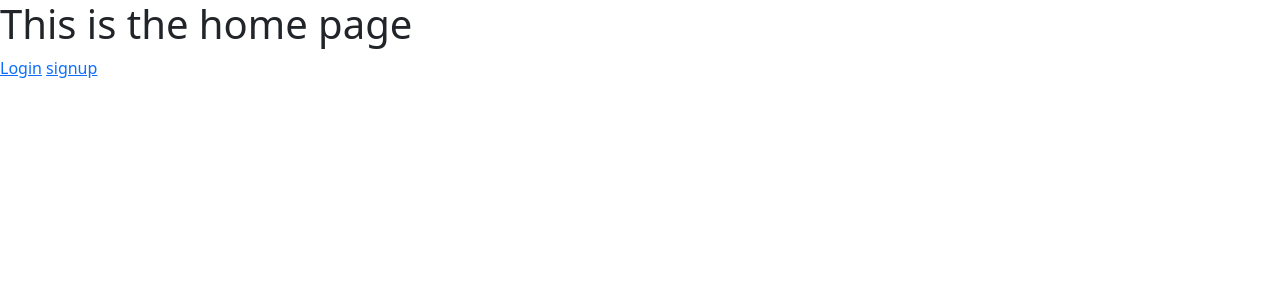
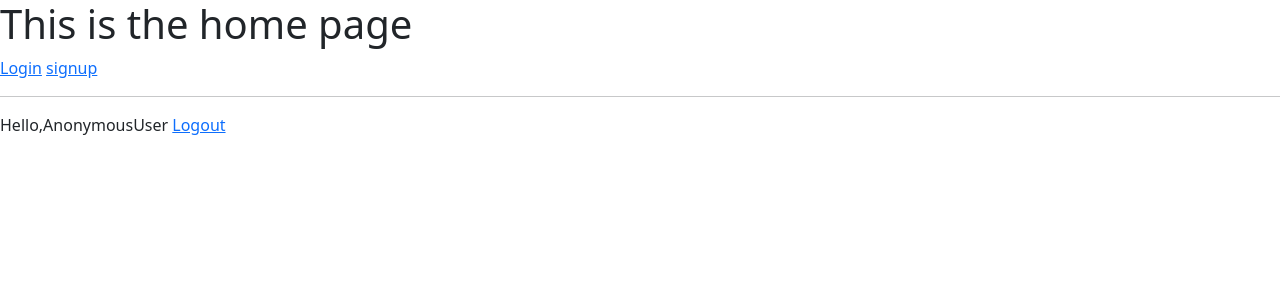
Before and after one commit to dcccalvin/user_authentication, a Django app: page / in a window 1280 px wide. Shown: the top 300 px of the page. Run offline with Django 4.2, Linux system fonts and the light colour scheme.

Commit message:
Users can succesfully logoutt in the home page

```diff
--- a/user_auth/members/templates/others/home.html
+++ b/user_auth/members/templates/others/home.html
@@ -12,5 +12,12 @@
 
     <a href="{% url "login" %} ">Login</a>
     <a href="{% url "register" %} ">signup</a>
+    <hr>
+    <span>
+        Hello,{{request.user}}
+    </span>
+    <span>
+        <a href="{% url 'logout' %}">Logout</a>
+    </span>
 </body>
 </html>
--- a/user_auth/members/urls.py
+++ b/user_auth/members/urls.py
@@ -4,5 +4,6 @@ from . import views
 urlpatterns = [
     path('', views.home, name="home"),
     path('register/', views.register, name="register"),
-    path('login/', views.login_view, name="login")
+    path('login/', views.login_view, name="login"),
+    path('logout/', views.logout_view, name="logout")
 ]
--- a/user_auth/members/views.py
+++ b/user_auth/members/views.py
@@ -37,3 +37,7 @@ def login_view(request):
         else:
             messages.info(request,"username or password is incorrect")
     return render(request, 'user/login.html', {})
+
+def logout_view(request):
+    logout(request)
+    return redirect('register')
```
Also changed, not shown: user_auth/db.sqlite3.
